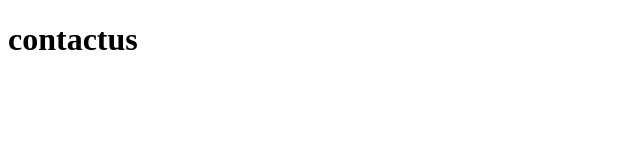
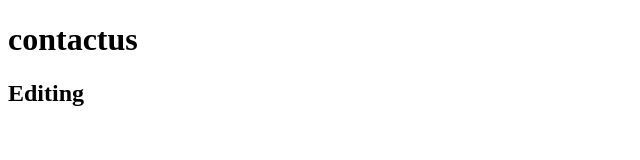
Before and after one commit to Poornima514/Git-MasterClass, a plain HTML site: page contactus.html in a window 1280 px wide. Shown: the whole page, without its empty margins (0-640 px from the left). Drawn offline with Linux system fonts and the light colour scheme.

Commit message:
Update contactus.html

```diff
--- a/contactus.html
+++ b/contactus.html
@@ -8,5 +8,6 @@
     </head>
     <body>
         <h1>contactus</h1>
+        <h2>Editing</h2>
     </body>
 </html>
```
